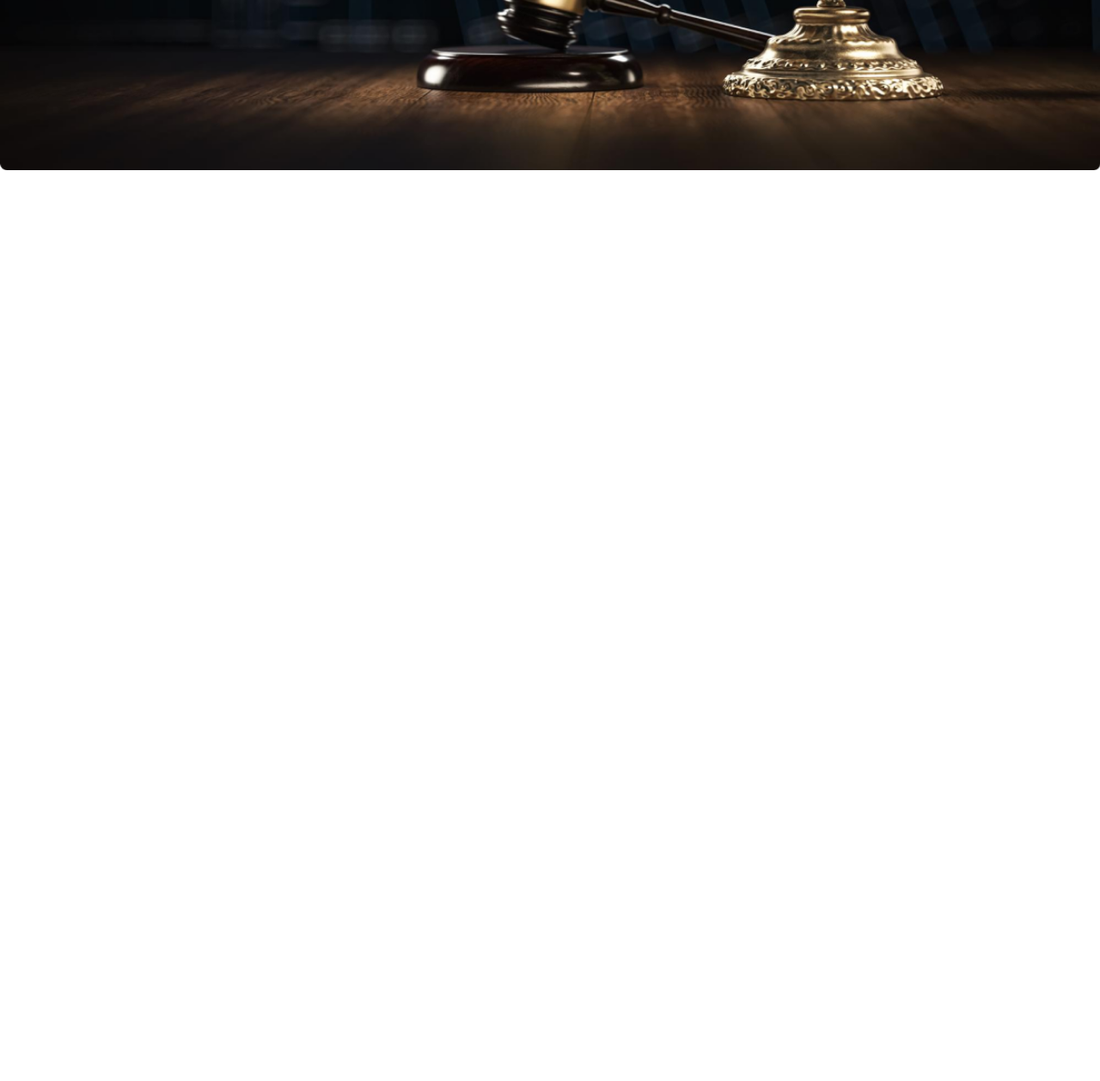
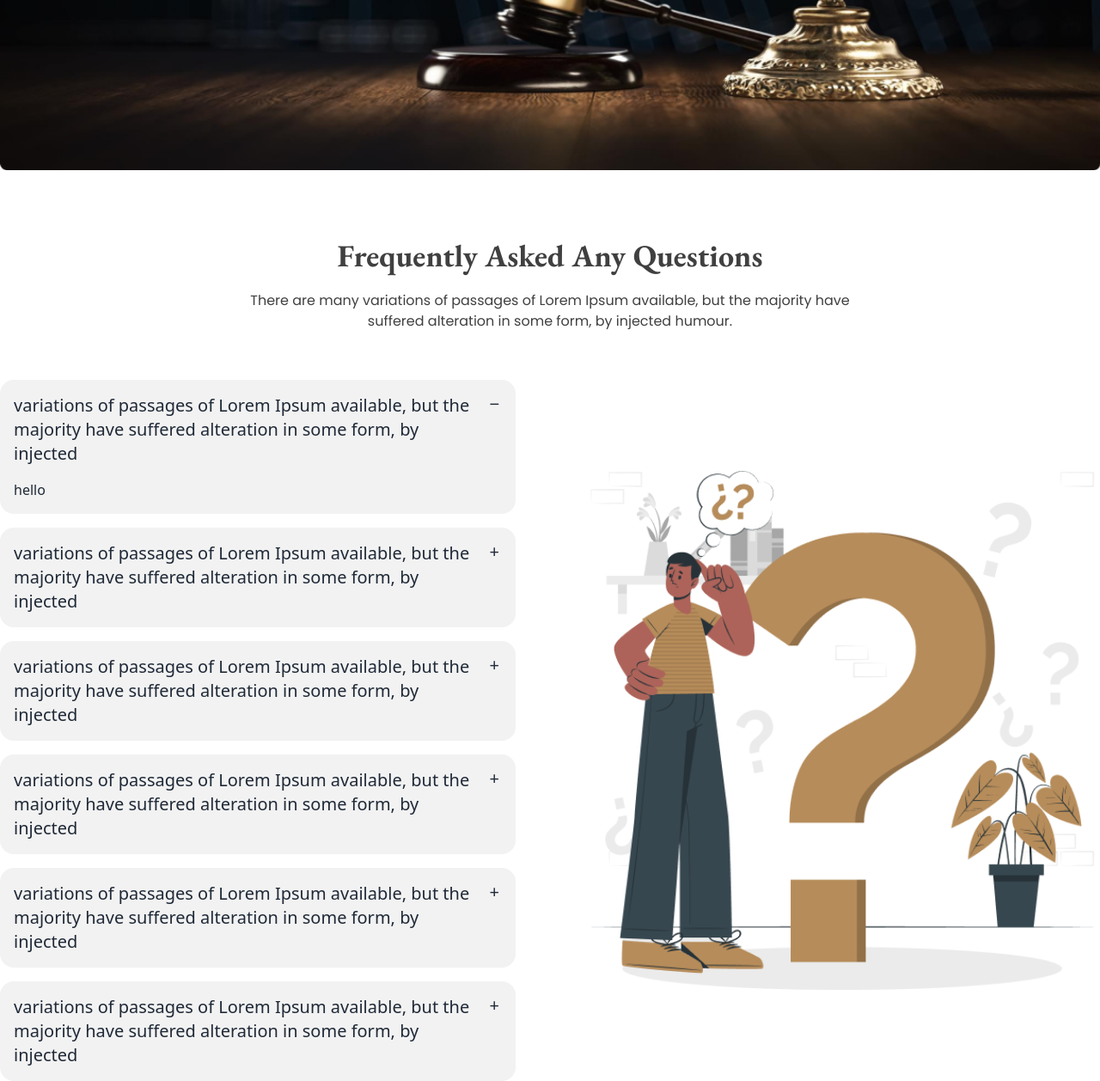
Before and after one commit to Shamimreza82/legal-solution-website-project, a plain HTML site: page index.html in a window 1280 px wide. Shown: the part 2596-3854 px from the top of the page at 86% size. Before the commit the page ends 2794 px from the top, so only its background shows below. Drawn offline with nearby package versions, Linux system fonts and the light colour scheme.

Commit message:
faq section added

```diff
--- a/index.html
+++ b/index.html
@@ -222,6 +222,76 @@
                     </div>
                   </div>
         </section>
+<!-- Frequently Asked Any Questions section -->
+        <section>
+            <div class="">
+                <div class="text-center mt-20 font-EB-Garamond">
+                    <h1 class="text-4xl font-bold text-primary mb-5">Frequently Asked Any Questions</h1>
+                    <p class="text-primary font-poppins  ">There are many variations of passages of Lorem Ipsum available, but the majority have <br>suffered alteration in some form, by injected humour.</p>
+                </div>
+                <div class="flex justify-between items-center mt-14 gap-20">
+                    <div class="flex-1 space-y-4">
+                        <div class="collapse collapse-plus bg-base-200 ">
+                            <input type="radio" name="my-accordion-3" checked="checked" />
+                            <div class="collapse-title text-xl font-medium">
+                                variations of passages of Lorem Ipsum available, but the majority have suffered alteration in some form, by injected
+                            </div>
+                            <div class="collapse-content">
+                              <p>hello</p>
+                            </div>
+                          </div>
+                          <div class="collapse collapse-plus bg-base-200">
+                            <input type="radio" name="my-accordion-3" />
+                            <div class="collapse-title text-xl font-medium">
+                                variations of passages of Lorem Ipsum available, but the majority have suffered alteration in some form, by injected
+                            </div>
+                            <div class="collapse-content">
+                              <p>hello</p>
+                            </div>
+                          </div>
+                          <div class="collapse collapse-plus bg-base-200">
+                            <input type="radio" name="my-accordion-3" />
+                            <div class="collapse-title text-xl font-medium">
+                                variations of passages of Lorem Ipsum available, but the majority have suffered alteration in some form, by injected
+                            </div>
+                            <div class="collapse-content">
+                              <p>hello</p>
+                            </div>
+                          </div>
+                          <div class="collapse collapse-plus bg-base-200">
+                            <input type="radio" name="my-accordion-3" />
+                            <div class="collapse-title text-xl font-medium">
+                                variations of passages of Lorem Ipsum available, but the majority have suffered alteration in some form, by injected
+                            </div>
+                            <div class="collapse-content">
+                              <p>hello</p>
+                            </div>
+                          </div>
+                          <div class="collapse collapse-plus bg-base-200">
+                            <input type="radio" name="my-accordion-3" />
+                            <div class="collapse-title text-xl font-medium">
+                                variations of passages of Lorem Ipsum available, but the majority have suffered alteration in some form, by injected
+                            </div>
+                            <div class="collapse-content">
+                              <p>hello</p>
+                            </div>
+                          </div>
+                          <div class="collapse collapse-plus bg-base-200">
+                            <input type="radio" name="my-accordion-3" />
+                            <div class="collapse-title text-xl font-medium">
+                                variations of passages of Lorem Ipsum available, but the majority have suffered alteration in some form, by injected
+                            </div>
+                            <div class="collapse-content">
+                              <p>hello</p>
+                            </div>
+                          </div>
+                    </div>
+                    <div class=" flex justify-end flex-1">
+                        <img class="w-full" src="images/faq.png" alt="">
+                    </div>
+                </div>
+            </div>
+        </section>
     </main>
     <footer>
 
```
